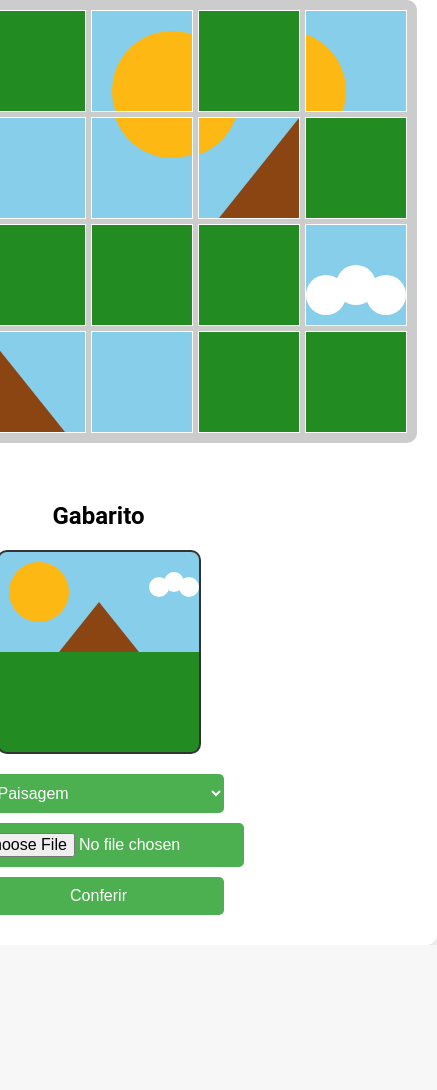
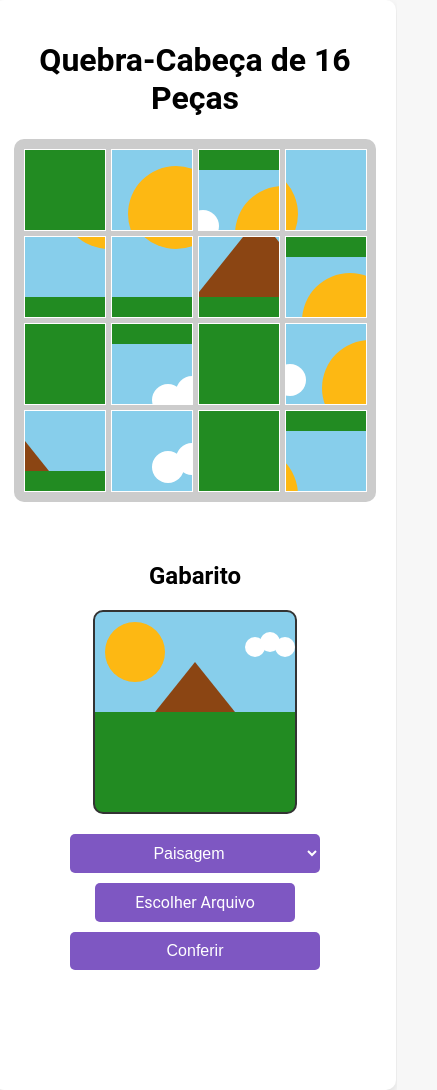
Before and after one commit to TamLeal/puzzle, a React (Vite) app: page / in a window 390 px wide. Shown: the whole page, 437 px wide, since content can reach past the window. Before the commit the page ends 945 px from the top, so only its background shows below. Built offline with nearby package versions, Linux system fonts and the light colour scheme.

Commit message:
responsive option

```diff
--- a/src/App.css
+++ b/src/App.css
@@ -2,7 +2,7 @@ body {
   display: flex;
   justify-content: center;
   align-items: center;
-  height: 100vh;
+  min-height: 100vh;
   margin: 0;
   background-color: #f7f7f7;
   font-family: 'Roboto', sans-serif;
@@ -10,11 +10,10 @@ body {
 
 .container {
   display: flex;
-  flex-wrap: wrap;
+  flex-direction: column;
   gap: 20px;
-  align-items: flex-start;
-  position: relative;
-  max-width: 1200px;
+  align-items: center;
+  max-width: 90%;
   margin: auto;
   padding: 20px;
   box-shadow: 0 4px 8px rgba(0, 0, 0, 0.1);
@@ -24,7 +23,7 @@ body {
 
 .jogo {
   text-align: center;
-  flex: 1;
+  width: 100%;
 }
 
 .tabuleiro {
@@ -39,9 +38,9 @@ body {
 }
 
 .peca {
-  width: 100px;
-  height: 100px;
-  background-size: 400px 400px;
+  width: 80px; /* Adjusted from 100px */
+  height: 80px; /* Adjusted from 100px */
+  background-size: 320px 320px; /* Adjusted from 400px 400px */
   border: 1px solid #fff;
   cursor: pointer;
   transition: transform 0.3s ease, box-shadow 0.3s ease;
@@ -68,12 +67,14 @@ body {
   display: flex;
   flex-direction: column;
   align-items: center;
-  width: 250px;
+  width: 100%;
 }
 
 .gabarito {
-  width: 200px;
-  height: 200px;
+  width: 80%; /* Adjusted from 200px */
+  max-width: 200px;
+  height: auto;
+  aspect-ratio: 1; /* Maintain aspect ratio */
   position: relative;
   border: 2px solid #333;
   border-radius: 10px;
@@ -87,21 +88,50 @@ body {
 select,
 button,
 input[type="file"] {
+  display: inline-block;
   width: 100%;
+  max-width: 250px; /* Adjusted width */
   padding: 10px 20px;
   font-size: 16px;
   cursor: pointer;
-  background-color: #4CAF50;
+  background-color: #7e57c2;
   color: white;
   border: none;
   border-radius: 5px;
   transition: background-color 0.3s, transform 0.3s;
   margin-bottom: 10px;
+  text-align: center;
 }
 
 select:hover,
-button:hover {
-  background-color: #45a049;
+button:hover,
+input[type="file"]:hover {
+  background-color: #5e35b1;
+  transform: translateY(-2px);
+}
+
+input[type="file"] {
+  display: none;
+}
+
+.label-input-file {
+  display: inline-block;
+  width: 100%;
+  max-width: 200px; /* Adjusted width */
+  padding: 10px 0px;
+  font-size: 16px;
+  cursor: pointer;
+  background-color: #7e57c2;
+  color: white;
+  border: none;
+  border-radius: 5px;
+  text-align: center;
+  margin-bottom: 10px;
+  transition: background-color 0.3s, transform 0.3s;
+}
+
+.label-input-file:hover {
+  background-color: #5e35b1;
   transform: translateY(-2px);
 }
 
@@ -129,3 +159,38 @@ button:hover {
 .celebracao {
   animation: celebracao 0.5s ease infinite;
 }
+
+/* Media Queries for Responsiveness */
+
+@media (min-width: 768px) {
+  .container {
+    flex-direction: row;
+    justify-content: space-between;
+  }
+
+  .jogo {
+    flex: 1;
+  }
+
+  .gabarito-container {
+    width: auto;
+  }
+
+  .gabarito {
+    width: 200px;
+    height: 200px;
+  }
+
+  .peca {
+    width: 100px;
+    height: 100px;
+    background-size: 400px 400px;
+  }
+
+  select,
+  button,
+  .label-input-file {
+    width: 100%;
+    max-width: 250px;
+  }
+}
--- a/src/App.jsx
+++ b/src/App.jsx
@@ -145,7 +145,8 @@ function App() {
         <option value="abstrato">Abstrato</option>
         {imagemPersonalizada && <option value="personalizada">Imagem Personalizada</option>}
       </select>
-        <input type="file" accept="image/*" onChange={carregarImagemPersonalizada} />
+      <input type="file" id="file" accept="image/*" onChange={carregarImagemPersonalizada} />
+      <label htmlFor="file" className="label-input-file">Escolher Arquivo</label>
       <button onClick={conferirQuebracabeca}>Conferir</button>
     </div>
     <div className="mensagem">{mensagem}</div>
```
Lines whose indentation alone changed are shown as unchanged.
